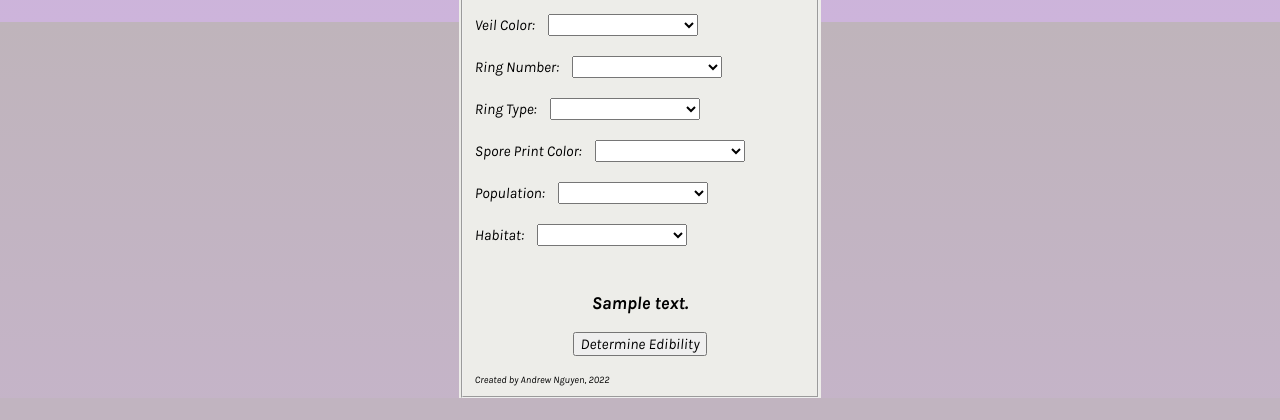
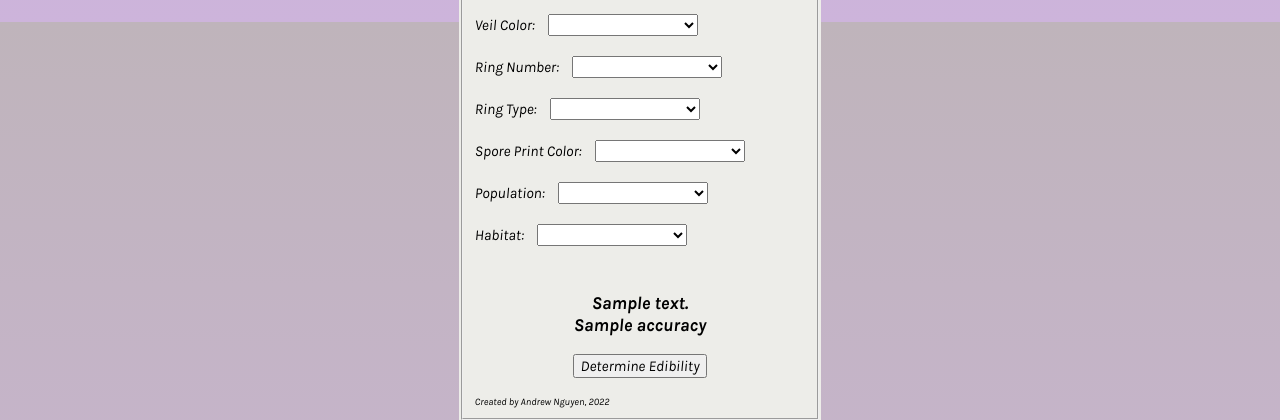
Before and after one commit to AndrwNgyn/mushroom-classification, a Flask app: template templates/index.html in a window 1280 px wide. Shown: the part 914-1334 px from the top of the page. Before the commit the page ends 1312 px from the top, so only its background shows below. Run offline with Flask 2, Linux system fonts and the light colour scheme; the template is opened without the code that fills it: most values are stand-ins (such as "Sample title", 1, 10 or a date in 2020).

Commit message:
Retouched HTML to display prediction value
Closer to 1 -> poisnous
Closer to 0 -> edible

```diff
--- a/app.py
+++ b/app.py
@@ -40,8 +40,9 @@ def predict():
     print(mushroom_features)
     print(predictions[0][0])
     prediction_result = f'Mushroom is {result}'
+    accuracy = predictions[0][0]
     print(prediction_result)
-    return render_template('index.html', prediction_text = prediction_result)
+    return render_template('index.html', prediction_text = prediction_result, accuracy = accuracy)
 
 
 
--- a/templates/index.html
+++ b/templates/index.html
@@ -280,6 +280,8 @@
             <br>
             <h3 style="text-align: center">
             {{ prediction_text }}</h3>
+            <h3 style="text-align: center">
+                {{ accuracy }}</h3>
             <div style="text-align: center"><p>
                 <button type="submit" class="btn btn-primary btn-block btn-large">Determine Edibility</button></p>
             </div>
```
